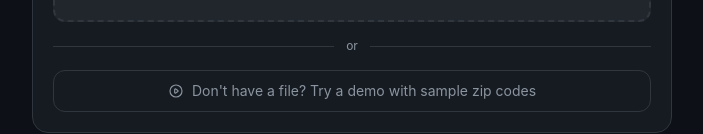
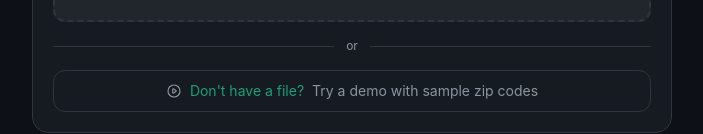
Before and after one commit to NaBiddy/zip-radius-finder, a Next.js app: page / in a window 1280 px wide. Shown: the part 667-801 px from the top of the page, without its empty margins (288-991 px from the left). Built offline with nearby package versions, Linux system fonts and the light colour scheme.

Commit message:
Highlight demo button text in green

```diff
--- a/app/page.tsx
+++ b/app/page.tsx
@@ -216,7 +216,7 @@ export default function Home() {
                     <path strokeLinecap="round" strokeLinejoin="round" strokeWidth={1.75} d="M14.752 11.168l-3.197-2.132A1 1 0 0010 9.87v4.263a1 1 0 001.555.832l3.197-2.132a1 1 0 000-1.664z" />
                     <path strokeLinecap="round" strokeLinejoin="round" strokeWidth={1.75} d="M21 12a9 9 0 11-18 0 9 9 0 0118 0z" />
                   </svg>
-                  Don't have a file? Try a demo with sample zip codes
+                  <span style={{ color: "#1D9E75" }}>Don't have a file?</span> Try a demo with sample zip codes
                 </button>
               )}
             </div>
```
